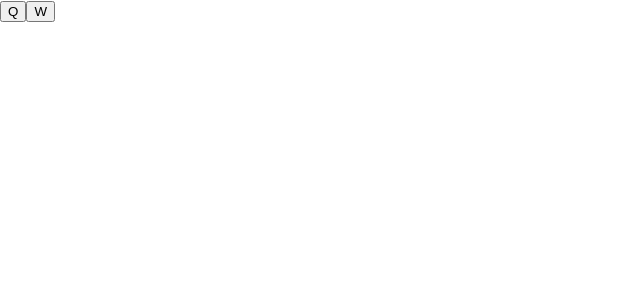
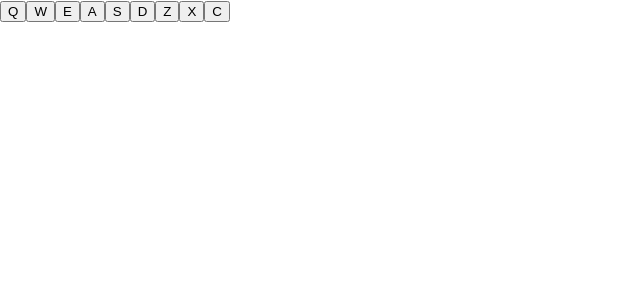
Before and after one commit to TahielGiordana/drum-machine, a React (Create React App) app: page / in a window 1280 px wide. Shown: the top 300 px of the page, without its empty margins (0-640 px from the left). Built offline with nearby package versions, Linux system fonts and the light colour scheme.

Commit message:
Array de clips disponibles

```diff
--- a/src/App.js
+++ b/src/App.js
@@ -1,6 +1,61 @@
 import React from "react";
 
-const sounds = [{}];
+const clips = [
+  {
+    clipId: "Heater 1",
+    clipSrc: "https://s3.amazonaws.com/freecodecamp/drums/Heater-1.mp3",
+    keyCode: "Q",
+    keyTrigger: 0,
+  },
+  {
+    clipId: "Heater 2",
+    clipSrc: "https://s3.amazonaws.com/freecodecamp/drums/Heater-2.mp3",
+    keyCode: "W",
+    keyTrigger: 0,
+  },
+  {
+    clipId: "Heater 3",
+    clipSrc: "https://s3.amazonaws.com/freecodecamp/drums/Heater-3.mp3",
+    keyCode: "E",
+    keyTrigger: 0,
+  },
+  {
+    clipId: "Heater 4",
+    clipSrc: "https://s3.amazonaws.com/freecodecamp/drums/Heater-4_1.mp3",
+    keyCode: "A",
+    keyTrigger: 0,
+  },
+  {
+    clipId: "Clap",
+    clipSrc: "https://s3.amazonaws.com/freecodecamp/drums/Heater-6.mp3",
+    keyCode: "S",
+    keyTrigger: 0,
+  },
+  {
+    clipId: "Open-HH",
+    clipSrc: "https://s3.amazonaws.com/freecodecamp/drums/Dsc_Oh.mp3",
+    keyCode: "D",
+    keyTrigger: 0,
+  },
+  {
+    clipId: "Kick-n'-Hat",
+    clipSrc: "https://s3.amazonaws.com/freecodecamp/drums/Kick_n_Hat.mp3",
+    keyCode: "Z",
+    keyTrigger: 0,
+  },
+  {
+    clipId: "Kick",
+    clipSrc: "https://s3.amazonaws.com/freecodecamp/drums/RP4_KICK_1.mp3",
+    keyCode: "X",
+    keyTrigger: 0,
+  },
+  {
+    clipId: "Closed-HH",
+    clipSrc: "https://s3.amazonaws.com/freecodecamp/drums/Cev_H2.mp3",
+    keyCode: "C",
+    keyTrigger: 0,
+  },
+];
 
 class App extends React.Component {
   constructor(props) {
@@ -19,18 +74,14 @@ class App extends React.Component {
     return (
       <div id="drum-machine">
         <div id="display">{this.state.lastPlayed}</div>
-        <DrumPad
-          audioId="heater 1"
-          src="https://s3.amazonaws.com/freecodecamp/drums/Heater-1.mp3"
-          keyCode="Q"
-          updateDisplay={this.updateDisplay}
-        />
-        <DrumPad
-          audioId="heater 2"
-          src="https://s3.amazonaws.com/freecodecamp/drums/Heater-2.mp3"
-          keyCode="W"
-          updateDisplay={this.updateDisplay}
-        />
+        {clips.map((clip) => (
+          <DrumPad
+            clipId={clip.clipId}
+            clipSrc={clip.clipSrc}
+            keyCode={clip.keyCode}
+            updateDisplay={this.updateDisplay}
+          />
+        ))}
       </div>
     );
   }
@@ -45,19 +96,19 @@ class DrumPad extends React.Component {
   playSound() {
     let audio = document.getElementById(this.props.keyCode);
     audio.play();
-    this.props.updateDisplay(this.props.audioId);
+    this.props.updateDisplay(this.props.clipId);
   }
 
   render() {
     return (
       <button
         className="drum-pad"
-        id={this.props.audioId}
+        id={this.props.clipId}
         onClick={this.playSound}
       >
         {this.props.keyCode}
         <audio
-          src={this.props.src}
+          src={this.props.clipSrc}
           className="clip"
           id={this.props.keyCode}
         ></audio>
```
